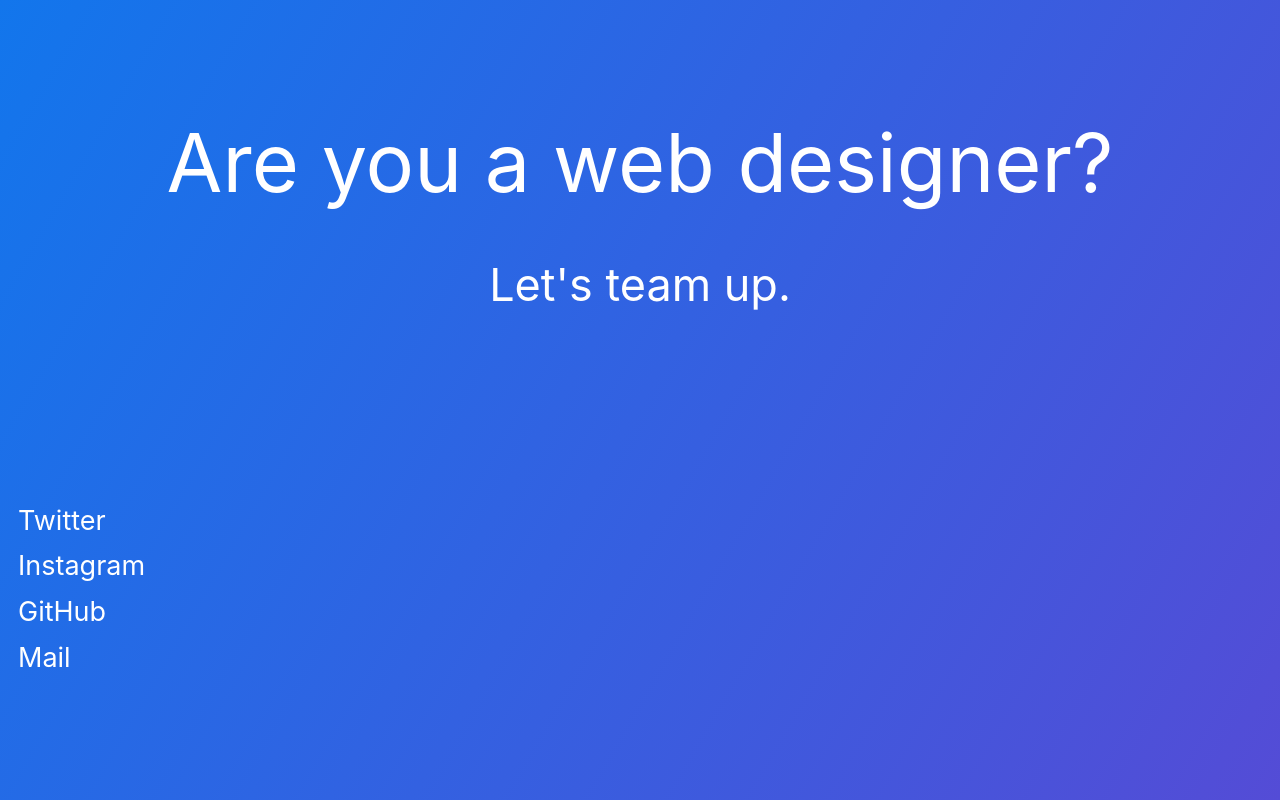
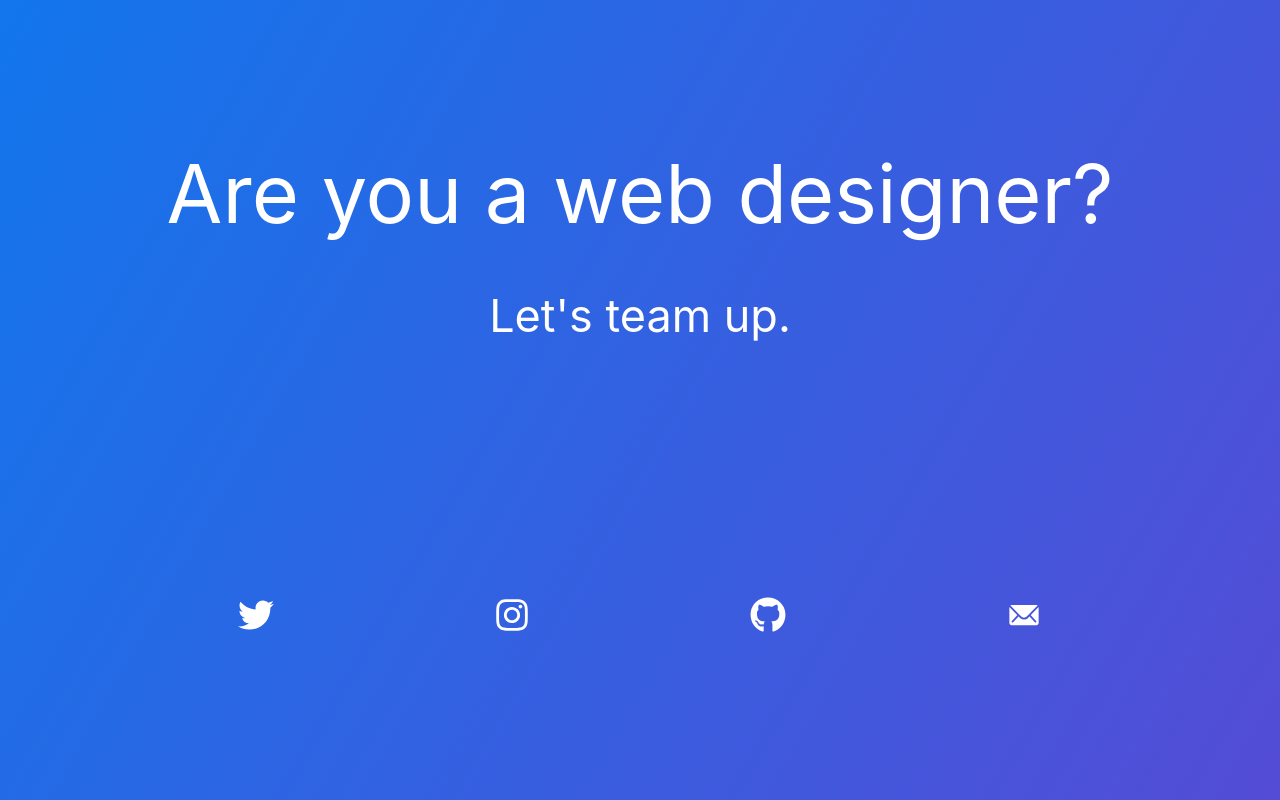
Before and after one commit to kyrelldixon/designer-recruitment, a Gatsby site: page / in a window 1280 px wide. Built offline with nearby package versions, Linux system fonts and the light colour scheme; Gatsby itself is replaced by a stand-in of ours.

Commit message:
Add styled icons

```diff
--- a/src/components/social-icons.js
+++ b/src/components/social-icons.js
@@ -1,26 +1,28 @@
 import React from "react"
+import { FaTwitter, FaInstagram, FaGithub } from "react-icons/fa";
+import { IoIosMail } from "react-icons/io";
 import ExternalLink from "./external-link"
 
 const SocialIcons = () => (
   <ul className="social-icons">
     <li className="social-icon">
       <ExternalLink url="https://www.twitter.com/kyrelldixon">
-        Twitter
+        <FaTwitter />
       </ExternalLink>
     </li>
     <li className="social-icon">
       <ExternalLink url="https://www.instagram.com/kyrell.dixon">
-        Instagram
+        <FaInstagram />
       </ExternalLink>
     </li>
     <li className="social-icon">
       <ExternalLink url="https://www.github.com/kyrelldixon/designer-recruitment">
-        GitHub
+        <FaGithub />
       </ExternalLink>
     </li>
     <li className="social-icon">
       <ExternalLink url="mailto:kyrell@kyrelldixon.com">
-        Mail
+        <IoIosMail />
       </ExternalLink>
     </li>
   </ul>
--- a/src/global-styles.css
+++ b/src/global-styles.css
@@ -96,7 +96,7 @@
 
 .social-icons {
   display: flex;
-  flex-direction: column;
+  justify-content: space-evenly;
 }
 
 .heading {
@@ -108,6 +108,6 @@
 } */
 
 .social-icon {
-  font-size: 1.5rem;
+  font-size: 2rem;
   padding-bottom: 0.7rem;
 }
```
